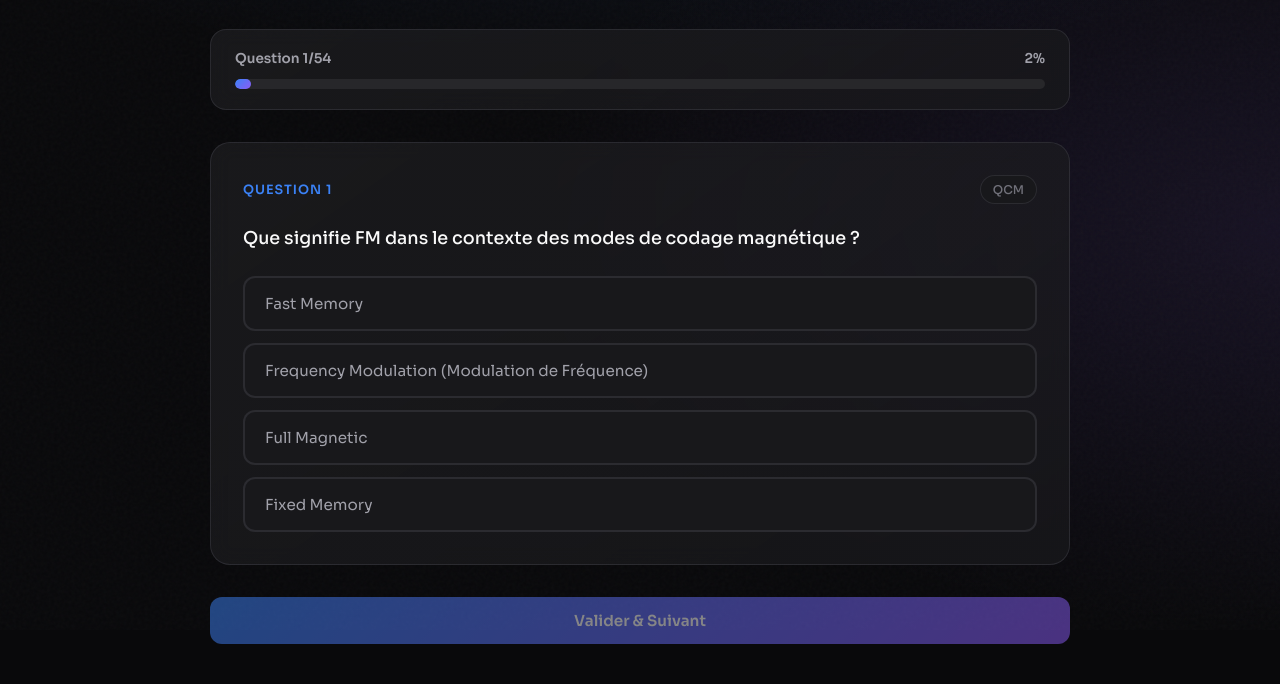
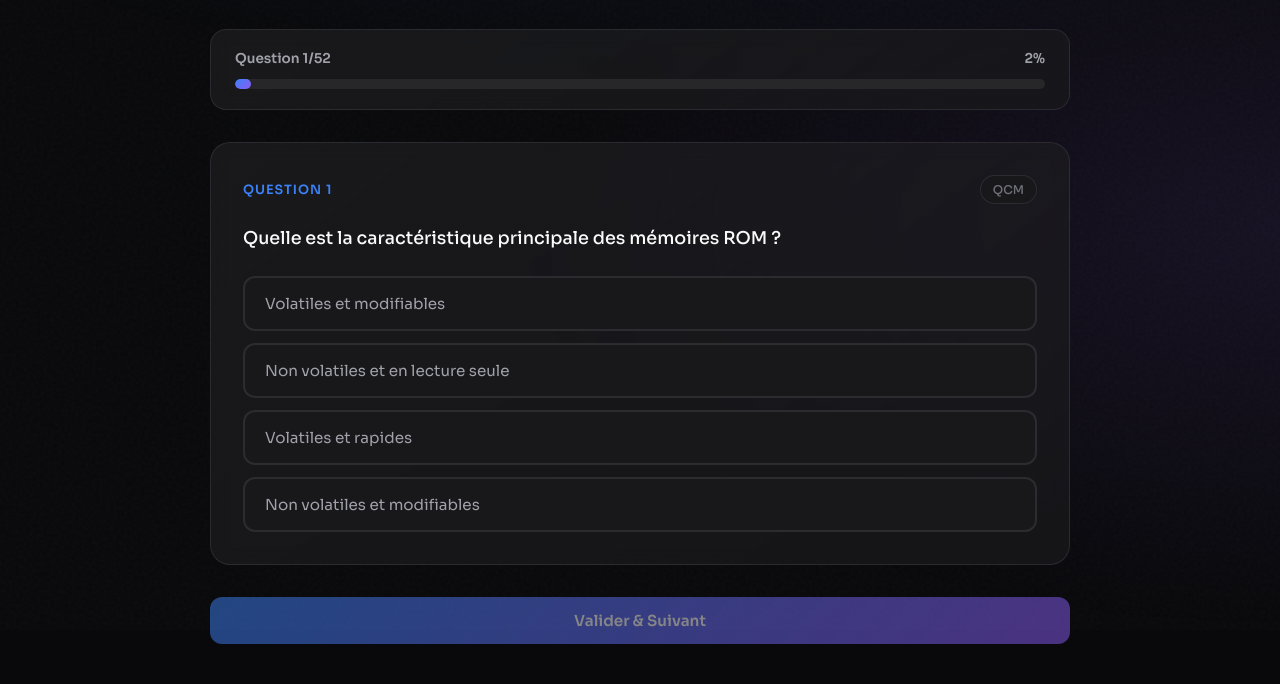
Before and after one commit to dartjump/tech-ordi-qcm, a plain HTML site: page t1011-quiz-chapter4.html in a window 1280 px wide. Shown: the part 170-854 px from the top of the page. Drawn offline with Linux system fonts and the light colour scheme.

Commit message:
Update t1011-quiz-chapter4.html

```diff
--- a/t1011-quiz-chapter4.html
+++ b/t1011-quiz-chapter4.html
@@ -3,7 +3,7 @@
 <head>
     <meta charset="UTF-8">
     <meta name="viewport" content="width=device-width, initial-scale=1.0">
-    <title>Quiz Chapitre 9 - Supports Magnétiques P2 | T1011</title>
+    <title>Quiz Chapitre 4 - Mémoire Introduction | T1011</title>
     <link href="https://fonts.googleapis.com/css2?family=Sora:wght@300;400;500;600;700&display=swap" rel="stylesheet">
 
     <style>
@@ -91,8 +91,8 @@
             <div class="header-left">
                 <a href="index.html" class="back-btn">←</a>
                 <div class="header-title">
-                    <h1>Chapitre 9 - Supports Magnétiques P2</h1>
-                    <p>CD, DVD, Blu-ray, technologies optiques</p>
+                    <h1>Chapitre 4 - Mémoire Introduction</h1>
+                    <p>RAM, ROM, SRAM, DRAM, Flash</p>
                 </div>
             </div>
             <div class="header-score">
@@ -146,249 +146,202 @@
 
     <script>
         const questionsBank = [
-            // QCM - Supports Magnétiques P2
+            // QCM - Mémoire Introduction
             {
                 type: 'qcm',
-                question: "Que signifie FM dans le contexte des modes de codage magnétique ?",
-                options: [
-                    "Fast Memory",
-                    "Frequency Modulation (Modulation de Fréquence)",
-                    "Full Magnetic",
-                    "Fixed Memory"
-                ],
+                question: "Quelle est la caractéristique principale des mémoires ROM ?",
+                options: ["Volatiles et modifiables", "Non volatiles et en lecture seule", "Volatiles et rapides", "Non volatiles et modifiables"],
                 correct: 1,
-                explanation: "FM = Frequency Modulation (Modulation de Fréquence), un mode de codage où il y a une transition de synchronisation (horloge) et une transition pour les 1."
+                explanation: "ROM (Read Only Memory) : mémoire non volatile (garde les données sans alimentation) et en lecture seule (non modifiable)."
             },
             {
                 type: 'qcm',
-                question: "Dans le codage FM, quand y a-t-il une transition ?",
-                options: [
-                    "Uniquement pour les 1",
-                    "Transition de synchronisation + transition pour les 1",
-                    "Uniquement pour les 0",
-                    "Pour les 0 et les 1"
-                ],
+                question: "Que signifie RAM ?",
+                options: ["Read Access Memory", "Random Access Memory", "Rapid Access Memory", "Read Alterable Memory"],
                 correct: 1,
-                explanation: "FM : il y a toujours une transition de synchronisation (horloge), PLUS une transition supplémentaire pour encoder un 1."
+                explanation: "RAM signifie Random Access Memory (mémoire à accès aléatoire), permettant de lire et écrire à volonté."
             },
             {
                 type: 'qcm',
-                question: "Que signifie MFM ?",
-                options: [
-                    "Magnetic Fast Memory",
-                    "Modified Frequency Modulation (Modulation de Fréquence Modifiée)",
-                    "Maximum File Memory",
-                    "Multi Format Memory"
-                ],
+                question: "Quelle est la cellule de base d'une mémoire DRAM ?",
+                options: ["Transistor simple", "Condensateur", "Bascule à 6 transistors", "Diode"],
                 correct: 1,
-                explanation: "MFM = Modified Frequency Modulation (Modulation de Fréquence Modifiée), amélioration du FM."
+                explanation: "La DRAM utilise l'effet capacitif du transistor (condensateur) qui se charge/décharge pour stocker l'information."
             },
             {
                 type: 'qcm',
-                question: "Dans le codage MFM, quand y a-t-il une transition d'horloge ?",
-                options: [
-                    "Toujours",
-                    "Jamais",
-                    "Uniquement SI deux 0 se suivent",
-                    "Uniquement pour les 1"
-                ],
+                question: "Combien de transistors composent une cellule de SRAM ?",
+                options: ["1 transistor", "2 transistors", "6 transistors", "12 transistors"],
                 correct: 2,
-                explanation: "MFM : transition pour les 1 + transition d'horloge QUE SI deux 0 se suivent. Cela double la densité apparente (impression que horloge x2)."
+                explanation: "La SRAM utilise une bascule composée de 6 transistors, créant deux états stables sans besoin de rafraîchissement."
             },
             {
                 type: 'qcm',
-                question: "Que signifie RLL ?",
+                question: "Pourquoi la DRAM nécessite-t-elle un rafraîchissement ?",
                 options: [
-                    "Read Long Line",
-                    "Run Length Limited (Longueur de plage limitée)",
-                    "Rapid Load Logic",
-                    "Random Logic Length"
+                    "Pour éviter la surchauffe",
+                    "Car la charge du condensateur diminue avec le temps",
+                    "Pour synchroniser avec le CPU",
+                    "Pour économiser l'énergie"
                 ],
                 correct: 1,
-                explanation: "RLL = Run Length Limited (Longueur de plage limitée), technique de codage plus efficace que MFM."
+                explanation: "Le condensateur de la DRAM perd sa charge avec le temps, il faut donc le recharger régulièrement (toutes les 15ns environ)."
             },
             {
                 type: 'qcm',
-                question: "Que signifie 'RLL 2,7' ?",
-                options: [
-                    "2 Go à 7 Go",
-                    "Minimum 2 zéros, maximum 7 zéros entre deux transitions",
-                    "2 têtes, 7 plateaux",
-                    "Version 2.7"
-                ],
-                correct: 1,
-                explanation: "RLL 2,7 signifie : minimum 2 zéros et maximum 7 zéros consécutifs entre deux transitions magnétiques."
+                question: "Quelle est la tension de fonctionnement de la DDR3 ?",
+                options: ["2,5V", "1,8V", "1,35V", "1,2V"],
+                correct: 2,
+                explanation: "La DDR3 fonctionne à 1,35-1,5V, permettant une réduction de consommation de 40% par rapport à la DDR2 (1,8V)."
             },
             {
                 type: 'qcm',
-                question: "Qu'est-ce que le PRML ?",
-                options: [
-                    "Partial Response Maximum Likelihood",
-                    "Primary Read Memory Logic",
-                    "Parallel RAM Memory Link",
-                    "Protected Read Magnetic Layer"
-                ],
-                correct: 0,
-                explanation: "PRML = Partial Response Maximum Likelihood, technologie permettant d'augmenter la densité de 40%."
+                question: "Combien de mots par lecture la DDR2 peut-elle transférer ?",
+                options: ["2 mots", "4 mots", "8 mots", "16 mots"],
+                correct: 1,
+                explanation: "La DDR2 (2005) transfère 4 mots par lecture, contre 2 pour la DDR et 8 pour la DDR3."
             },
             {
                 type: 'qcm',
-                question: "Comment sont organisées les pistes sur un disque dur ?",
-                options: [
-                    "En spirale",
-                    "En cercles concentriques",
-                    "En lignes parallèles",
-                    "En damier"
-                ],
+                question: "Que signifie SDRAM ?",
+                options: ["Super Dynamic RAM", "Synchronous Dynamic RAM", "Static Dynamic RAM", "Serial Dynamic RAM"],
                 correct: 1,
-                explanation: "Les pistes sont circulaires et concentriques (cercles les uns dans les autres), contrairement aux CD qui utilisent une spirale."
+                explanation: "SDRAM = Synchronous Dynamic RAM (1997), synchronisée avec la fréquence du processeur pour éliminer les délais d'attente."
             },
             {
                 type: 'qcm',
-                question: "Qu'est-ce que la vitesse angulaire constante (CAV) ?",
+                question: "Quelle est l'utilité de la CMOS RAM ?",
                 options: [
-                    "La vitesse de lecture varie",
-                    "Le disque tourne à vitesse constante (même vitesse angulaire)",
-                    "La vitesse augmente vers l'extérieur",
-                    "La vitesse diminue vers l'intérieur"
+                    "Stocker le système d'exploitation",
+                    "Conserver la configuration du BIOS",
+                    "Accélérer le processeur",
+                    "Gérer la mémoire cache"
                 ],
                 correct: 1,
-                explanation: "CAV (Constant Angular Velocity) : le disque tourne à vitesse angulaire constante, mais la vitesse linéaire varie selon le rayon."
+                explanation: "La CMOS RAM conserve la configuration du BIOS grâce à une pile (durée ~5 ans). Si déchargée, l'ordinateur demande date/heure."
             },
             {
                 type: 'qcm',
-                question: "Avec la CAV, où est la densité linéaire (bits par pouce) maximale ?",
+                question: "Pourquoi la mémoire graphique doit-elle permettre la lecture ET l'écriture simultanées ?",
                 options: [
-                    "Sur les pistes extérieures",
-                    "Sur les pistes intérieures",
-                    "Partout pareille",
-                    "Au milieu"
+                    "Pour économiser de l'énergie",
+                    "Le processeur graphique écrit pendant que le RAMDAC lit pour l'affichage",
+                    "Pour augmenter la vitesse",
+                    "C'est une obligation technique"
                 ],
                 correct: 1,
-                explanation: "Avec CAV, la densité linéaire (bits/pouce) est maximale sur les pistes intérieures (plus courtes), permettant un débit constant."
+                explanation: "Le GPU écrit les données pendant que le RAMDAC lit constamment pour afficher à l'écran. La DRAM classique ne permet PAS cela."
             },
 
             // QRM
             {
                 type: 'qrm',
-                question: "Quelles sont les caractéristiques du codage FM ? (Plusieurs réponses)",
+                question: "Quelles sont les caractéristiques des mémoires vives (RAM) ? (Plusieurs réponses)",
                 options: [
-                    "Transition de synchronisation (horloge)",
-                    "Transition pour les 1",
-                    "Transition uniquement si deux 0 se suivent",
-                    "Densité plus faible que MFM",
-                    "Premier mode de codage simple"
+                    "Peuvent être lues ou écrites à volonté",
+                    "Servent de mémoire de travail",
+                    "S'effacent si non alimentées (volatiles)",
+                    "Temps d'accès rapide",
+                    "Non volatiles"
                 ],
-                correct: [0, 1, 3, 4],
-                explanation: "FM : transition d'horloge systématique + transition pour 1, densité faible, mode simple. La condition '2 zéros' est pour MFM."
+                correct: [0, 1, 2, 3],
+                explanation: "Les RAM sont : lecture/écriture, mémoire de travail, volatiles (s'effacent sans alimentation), et rapides. Elles ne sont PAS non volatiles."
             },
             {
                 type: 'qrm',
-                question: "Quelles sont les améliorations du MFM par rapport au FM ? (Plusieurs réponses)",
+                question: "Quelles affirmations sont vraies concernant la SRAM ? (Plusieurs réponses)",
                 options: [
-                    "Transition pour les 1",
-                    "Transition d'horloge QUE SI deux 0 se suivent",
-                    "Double la densité apparente",
-                    "Toujours une transition d'horloge",
-                    "Meilleure efficacité"
+                    "Composée de 6 transistors (bascule)",
+                    "Pas besoin de rafraîchissement",
+                    "Plus chère que la DRAM",
+                    "Prend 6x plus de place que la DRAM",
+                    "Nécessite un rafraîchissement constant"
                 ],
-                correct: [0, 1, 2, 4],
-                explanation: "MFM : garde transition pour 1, mais horloge QUE si 2 zéros consécutifs, doublant la densité. Plus efficace que FM. Pas de transition systématique."
+                correct: [0, 1, 2, 3],
+                explanation: "La SRAM utilise une bascule à 6 transistors, ne nécessite pas de rafraîchissement, est plus chère et occupe 6x plus d'espace que la DRAM."
             },
             {
                 type: 'qrm',
-                question: "Quelles sont les variantes de RLL ? (Plusieurs réponses)",
+                question: "Quels sont les inconvénients de la DRAM ? (Plusieurs réponses)",
                 options: [
-                    "RLL 2,7",
-                    "RLL 3,9 (Advanced RLL)",
-                    "RLL 1,5",
-                    "RLL 4,8",
-                    "RLL 0,1"
+                    "Nécessite un rafraîchissement régulier",
+                    "Lecture destructive",
+                    "Pas de lecture et écriture simultanées (sauf VRAM)",
+                    "Plus chère que la SRAM",
+                    "Très lente"
                 ],
-                correct: [0, 1],
-                explanation: "Les principales variantes sont RLL 2,7 (standard) et RLL 3,9 (ARLL - Advanced, moins fiable, obsolète)."
+                correct: [0, 1, 2],
+                explanation: "La DRAM nécessite un rafraîchissement, a une lecture destructive (doit recharger après lecture), et ne permet pas lecture/écriture simultanées. Elle est moins chère que la SRAM."
             },
             {
                 type: 'qrm',
-                question: "Quelles sont les caractéristiques constructives des disques durs ? (Plusieurs réponses)",
+                question: "Quelle est l'évolution chronologique des DDR ? (Ordre correct)",
                 options: [
-                    "Pistes circulaires concentriques",
-                    "Vitesse angulaire constante (CAV)",
-                    "Densité variable selon la piste",
-                    "Pistes en spirale",
-                    "Débit de lecture/écriture constant"
+                    "DDR (2003) - 2 mots/lecture - 2,5V",
+                    "DDR2 (2005) - 4 mots/lecture - 1,8V",
+                    "DDR3 (2007) - 8 mots/lecture - 1,35V",
+                    "DDR4 (2015) - 1,2V",
+                    "DDR5 (2021) - 1,1V"
                 ],
-                correct: [0, 1, 2, 4],
-                explanation: "Disques durs : pistes concentriques, CAV, densité variable, débit constant. Les pistes en spirale sont pour les CD/DVD."
+                correct: [0, 1, 2, 3, 4],
+                explanation: "L'évolution DDR : 2003 (2 mots, 2,5V) → 2005 (4 mots, 1,8V) → 2007 (8 mots, 1,35V) → 2015 (1,2V) → 2021 (1,1V), avec réduction progressive de consommation."
             },
             {
                 type: 'qrm',
-                question: "Quels sont les types de supports magnétiques ? (Plusieurs réponses)",
+                question: "Que contient le BIOS ? (Plusieurs réponses)",
                 options: [
-                    "Disques souples (floppy disk) en mylar",
-                    "Disques durs en aluminium",
-                    "Bandes magnétiques",
-                    "CD-ROM",
-                    "SSD"
+                    "Programme du BIOS stocké en EEPROM",
+                    "Configuration du BIOS stockée en CMOS RAM",
+                    "Le système d'exploitation",
+                    "Possibilité de 'flasher' le BIOS",
+                    "Données volatiles uniquement"
                 ],
-                correct: [0, 1, 2],
-                explanation: "Supports magnétiques : disquettes (mylar), disques durs (aluminium), bandes. CD-ROM est optique, SSD est électronique (flash)."
+                correct: [0, 1, 3],
+                explanation: "Le BIOS comprend : le programme (EEPROM), la configuration (CMOS RAM avec pile), et peut être flashé. Il ne contient pas l'OS."
             },
 
-            // Fill
+            // Fill in the blank
             {
                 type: 'fill',
-                question: "FM signifie Frequency _______ (Modulation de Fréquence).",
-                answer: ["Modulation", "modulation"],
-                explanation: "FM = Frequency Modulation, premier mode de codage magnétique simple."
+                question: "RAM signifie Random _______ Memory.",
+                answer: ["Access", "access"],
+                explanation: "RAM = Random Access Memory (mémoire à accès aléatoire)."
             },
             {
                 type: 'fill',
-                question: "MFM signifie Modified _______ Modulation.",
-                answer: ["Frequency", "frequency"],
-                explanation: "MFM = Modified Frequency Modulation, amélioration du FM avec densité doublée."
+                question: "La DRAM utilise un _______ comme cellule de base pour stocker l'information.",
+                answer: ["condensateur", "Condensateur"],
+                explanation: "La DRAM utilise l'effet capacitif du transistor (condensateur) qui se charge/décharge."
             },
             {
                 type: 'fill',
-                question: "RLL signifie Run _______ Limited.",
-                answer: ["Length", "length"],
-                explanation: "RLL = Run Length Limited (longueur de plage limitée), codage plus efficace."
+                question: "La SRAM est composée d'une bascule à _______ transistors.",
+                answer: ["6", "six"],
+                explanation: "Une cellule SRAM utilise une bascule à 6 transistors créant deux états stables."
             },
             {
                 type: 'fill',
-                question: "Dans RLL 2,7, il y a minimum _______ zéros et maximum 7 zéros entre transitions.",
-                answer: ["2", "deux"],
-                explanation: "RLL 2,7 : minimum 2 zéros, maximum 7 zéros consécutifs entre deux transitions."
+                question: "La DRAM nécessite un _______ régulier car la charge diminue avec le temps.",
+                answer: ["rafraîchissement", "rafraichissement", "refresh"],
+                explanation: "Le rafraîchissement (refresh) recharge les condensateurs de la DRAM toutes les 15ns environ."
             },
             {
                 type: 'fill',
-                question: "PRML signifie Partial Response Maximum _______.",
-                answer: ["Likelihood", "likelihood"],
-                explanation: "PRML = Partial Response Maximum Likelihood, augmente la densité de 40%."
+                question: "SDRAM signifie _______ Dynamic RAM.",
+                answer: ["Synchronous", "synchronous"],
+                explanation: "SDRAM = Synchronous Dynamic RAM, synchronisée avec la fréquence du processeur."
             },
             {
                 type: 'fill',
-                question: "Les pistes sur un disque dur sont _______ et concentriques.",
-                answer: ["circulaires", "Circulaires"],
-                explanation: "Les pistes sont circulaires et concentriques (cercles dans cercles), pas en spirale comme les CD."
+                question: "La DDR3 consomme environ _______V.",
+                answer: ["1.35", "1,35", "1.5", "1,5"],
+                explanation: "La DDR3 fonctionne à 1,35-1,5V, soit une réduction de 40% par rapport à la DDR2."
             },
             {
                 type: 'fill',
-                question: "CAV signifie Constant _______ Velocity.",
-                answer: ["Angular", "angular"],
-                explanation: "CAV = Constant Angular Velocity (vitesse angulaire constante)."
-            },
-            {
-                type: 'fill',
-                question: "Les disques souples (floppy) sont faits de _______, les disques durs d'aluminium.",
-                answer: ["mylar", "Mylar"],
-                explanation: "Disquettes : mylar (matériau souple). Disques durs : feuilles d'aluminium (rigides)."
-            },
-            {
-                type: 'fill',
-                question: "Avec la CAV, la densité linéaire maximale se trouve sur les pistes _______.",
-                answer: ["intérieures", "internes", "intérieure", "interne"],
-                explanation: "Les pistes intérieures sont plus courtes, donc la densité linéaire (bits/pouce) y est maximale."
+                question: "La mémoire _______ RAM conserve la configuration du BIOS grâce à une pile.",
+                answer: ["CMOS", "cmos"],
+                explanation: "La CMOS RAM conserve les paramètres du BIOS. Pile déchargée → perte date/heure."
             },
             // QCM
             {
@@ -840,8 +793,8 @@
             const xpEarned = score * 10;
 
             const progress = JSON.parse(localStorage.getItem('t1011-quiz-progress') || '{}');
-            if (!progress.chapter9 || percentage > (progress.chapter9.score || 0)) {
-                progress.chapter9 = {
+            if (!progress.chapter4 || percentage > (progress.chapter4.score || 0)) {
+                progress.chapter4 = {
                     completed: percentage >= 60,
                     score: percentage,
                     xp: xpEarned,
```
